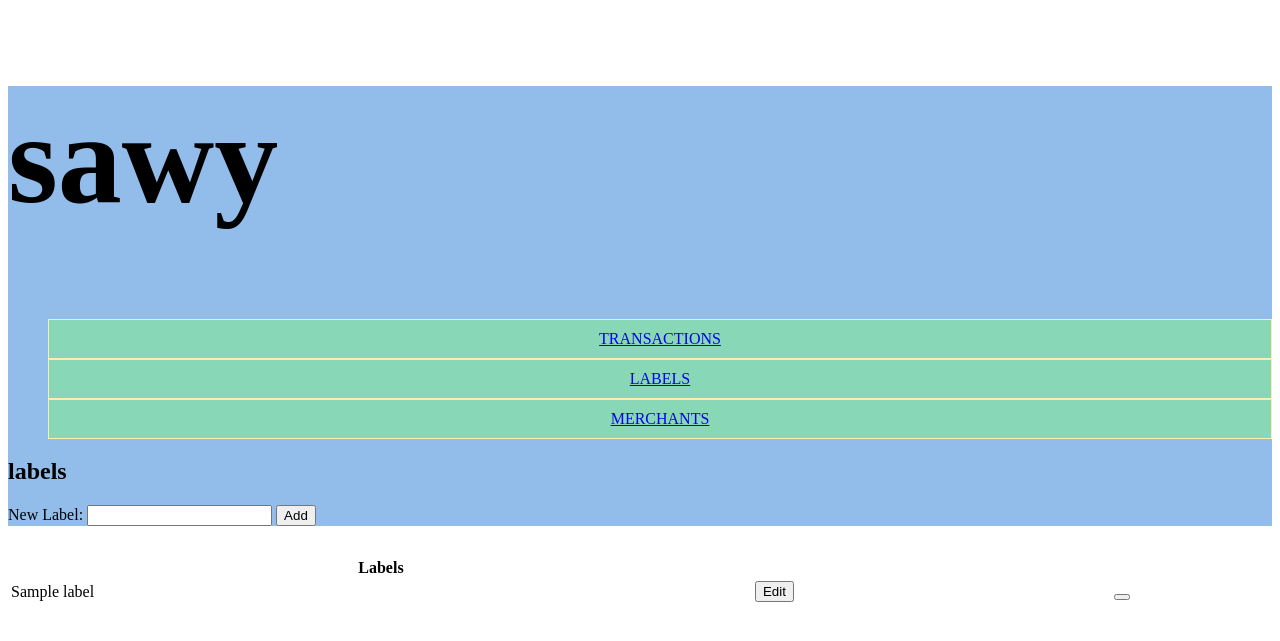
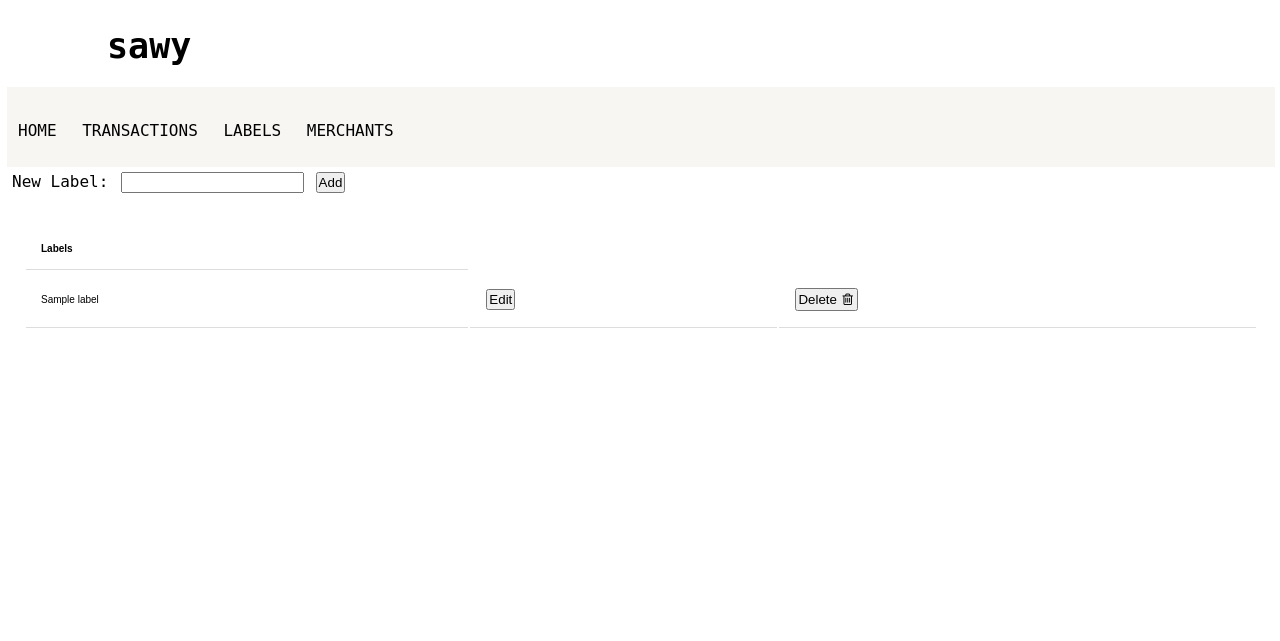
Before and after one commit to Michaelplata/sawy, a Flask app: page /labels in a window 1280 px wide. Shown: the top 641 px of the page. Run offline with Flask 2, Linux system fonts and the light colour scheme; a database or web service that is not in the repository returns one stand-in record (values such as "Sample title"); some libraries are stand-ins or nearby versions.

Commit message:
add final

```diff
--- a/controllers/transaction_controller.py
+++ b/controllers/transaction_controller.py
@@ -13,11 +13,14 @@ def transactions():
     transactions = transaction_repository.select_all()
     total = transaction_repository.show_total()
     return render_template("transactions/index.html", transactions=transactions, total=total)
+
 @transactions_blueprint.route("/transactions/new")
 def new_transaction():
     merchants = merchant_repository.select_all()
     labels = label_repository.select_all()
-    return render_template("transactions/new.html", merchants=merchants, labels=labels)
+    transactions = transaction_repository.select_all()
+    total = transaction_repository.show_total()
+    return render_template("transactions/new.html", merchants=merchants, labels=labels, transactions=transactions, total=total)
 
 # To add new transaction to existing transactions
 
--- a/static/css/main.css
+++ b/static/css/main.css
@@ -1,41 +1,59 @@
-/* html,body {
-  height: 100%;
-} */
+* {
+  padding: 1px;
+  margin: 1px;
+  text-decoration: none;
+  list-style: none;
+  box-sizing: border-box;
+}
 
+body {
+  font-family: montserrat, monospace;
+}
 
-/* header {
-    background-color: #92BCEA;
-  } */
-
-  /* .transaction {
+nav {
+  background: #f7f6f3;
+  height: 80px;
+  width: 100%;
   display: flex;
   flex-direction: row;
-    justify-content: space-between;
-  } */
 
-  /* ul {
-    display: flex;
-    flex-direction: row;
-    justify-content: space-between
-  } */
-
-
-
-  main {
-    background-color: #92BCEA;
 }
 
-  /* main > nav {
-    display: flex;
-    flex-direction: row;
-  } */
+label.logo {
+  color: black;
+  font-size: 35px;
+  line-height: 80px;
+  padding: 0 100px;
+  font-weight: bold;
 
-  /* .table {
-    width: 100%;
-    border-collapse: collapse;
-    background-color: white;
+}
 
-  } */
+nav ul {
+  float: right;
+  margin-right: 20px;
+
+}
+
+nav ul li {
+  display: inline-block;
+  line-height: 80px;
+  margin: 0 5px;
+
+}
+
+nav ul li a {
+  color: black;
+  font: size 17px;
+  border-radius:3px;
+}
+
+table, th, td {
+  font-family: sans-serif;
+  font-size:10px;
+  padding: 15px;
+  text-align: left;
+
+}
 
 .table-header {
   width: 100%;
@@ -43,60 +61,50 @@
   background-color: #fff;
 }
 
-  .delete-form{
-    display: inline;
+.transactions-table {
+  width: 100%;
+  text-align: center;
+}
+
+th, td {
+  border-bottom: 1px solid #ddd;
+}
+
+/* .total {
+  text-align: right;
+  font-size:16px;
+  padding: 15px;
 } */
 
-  .container {
-    display: flex;
-    flex-direction: row;
-    flex-wrap: wrap;
-    justify-content: flex-start;
-    gap: 10px;
+tfoot {
+  display: table-footer-group;
+  vertical-align: right;
+  border: 1px solid;
 }
+.new-transaction {
 
-  .transactions-table {
-    width: 100%;
-    border-collapse: collapse;
-    text-align: center;
-  }
-  .container > li {
-    padding: 10px;
-    text-align: center;
-    font: size 2em;
-    color: #ffeead;
-    list-style-type: none;
+  color: black;
 
 }
 
-  .container > li:first-child {
-    background-color: #88d8b8;
-    border: 1px solid
-  }
-  .container > li:nth-child(2) {
-    background-color: #88d8b8;
-    border: 1px solid
-  }
-  .container > li:last-child {
-    background-color: #88d8b8;
-    border: 1px solid
+#total {
+  float: right;
+  right: 2em;
 }
 
-  .total {
-    text-align: right;
-    padding-right: 60px;
-  }
 
-  .new-transaction {
-    border : 1px solid;
-    background-color: #88d8b8;
+
+a.new-transaction {
+  display: block;
+  position: relative;
+  top: 20px;
+  left: 150px;
+  background: #f7f6f3;
+
 }
 
 .new-transactions {
-    border: 1px solid;
+  display: flex;
+  flex-wrap: wrap;
+  /* flex-direction: column; */
 }
-
-  body {
-    display: block;
-    margin: 8px;
-  }
--- a/templates/base.html
+++ b/templates/base.html
@@ -5,24 +5,20 @@
     <meta http-equiv="X-UA-Compatible" content="IE=edge">
     <meta name="viewport" content="width=device-width, initial-scale=1.0">
     <link rel="stylesheet" href="{{ url_for('static', filename='css/main.css') }}">
+    <link rel="stylesheet" href="https://cdnjs.cloudflare.com/ajax/libs/font-awesome/4.7.0/css/font-awesome.min.css">
     <meta name="viewport" content="width=device-width, initial-scale=1.0">
 
     <title>sawy</title>
 </head>
 <body>
     <main>
-        <h1 style="font-size:10vw">sawy</h1>
+        <label class="logo">sawy</label>
         <nav>
-          <ul class="container">
-            <li>
-              <a href="/transactions">TRANSACTIONS</a>
-            </li>
-            <li>
-              <a href="/labels">LABELS</a>
-            </li>
-            <li>
-              <a href="/merchants">MERCHANTS</a>
-            </li>
+          <ul class="menu">
+            <li><a href="/">HOME</a></li>
+            <li><a href="/transactions">TRANSACTIONS</a></li>
+            <li><a href="/labels">LABELS</a></li>
+            <li><a href="/merchants">MERCHANTS</a></li>
           </ul>
         </nav>
         <section id="content">
--- a/templates/index.html
+++ b/templates/index.html
@@ -1,6 +1,6 @@
 {% extends "base.html" %}
 {% block content %}
-<h1> Sawy</h1>
+
 
 <p>Track your spendings</p>
 {% endblock %}
--- a/templates/labels/index.html
+++ b/templates/labels/index.html
@@ -1,7 +1,5 @@
 {% extends "base.html" %}
 {% block content %}
-
-<h1>labels</h1>
 
 <form action="/labels" method="post">
     <label for="label">New Label:</label>
@@ -22,7 +20,7 @@
       <td><button type='submit'>Edit</button></td>
     </form>
     <form class="delete-form" action="/labels/{{label.id}}/delete" method="post">
-      <td><button class="trash-button"><i class="fa fa-trash-o fa-3x" style="color:red" aria-hidden="true"></i></button></td>
+      <td><button style="font-size:13.3px">Delete <i class="fa fa-trash-o"></i></button></td>
     </form>
     </tr>
     {% endfor %}
--- a/templates/merchants/index.html
+++ b/templates/merchants/index.html
@@ -20,7 +20,7 @@
       <td><button type='submit'>Edit</button></td>
     </form>
     <form class="delete-form" action="/merchants/{{merchant.id}}/delete" method="post">
-      <td><button class="trash-button"><i class="fa fa-trash-o fa-3x" style="color:red" aria-hidden="true"></i></button></td>
+      <td><button style="font-size:13.3px">Delete<i class="fa fa-trash"></i></button></td>
     </form>
     </tr>
     {% endfor %}
--- a/templates/merchants/new.html
+++ b/templates/merchants/new.html
@@ -6,4 +6,5 @@
       <button type='submit'>Add</button>
 </form>
 
+
 {% endblock %}
```
Also changed, not shown: templates/transactions/index.html (+13 -6 lines), templates/transactions/new.html (+30 -3 lines). Lines whose indentation alone changed are shown as unchanged.
